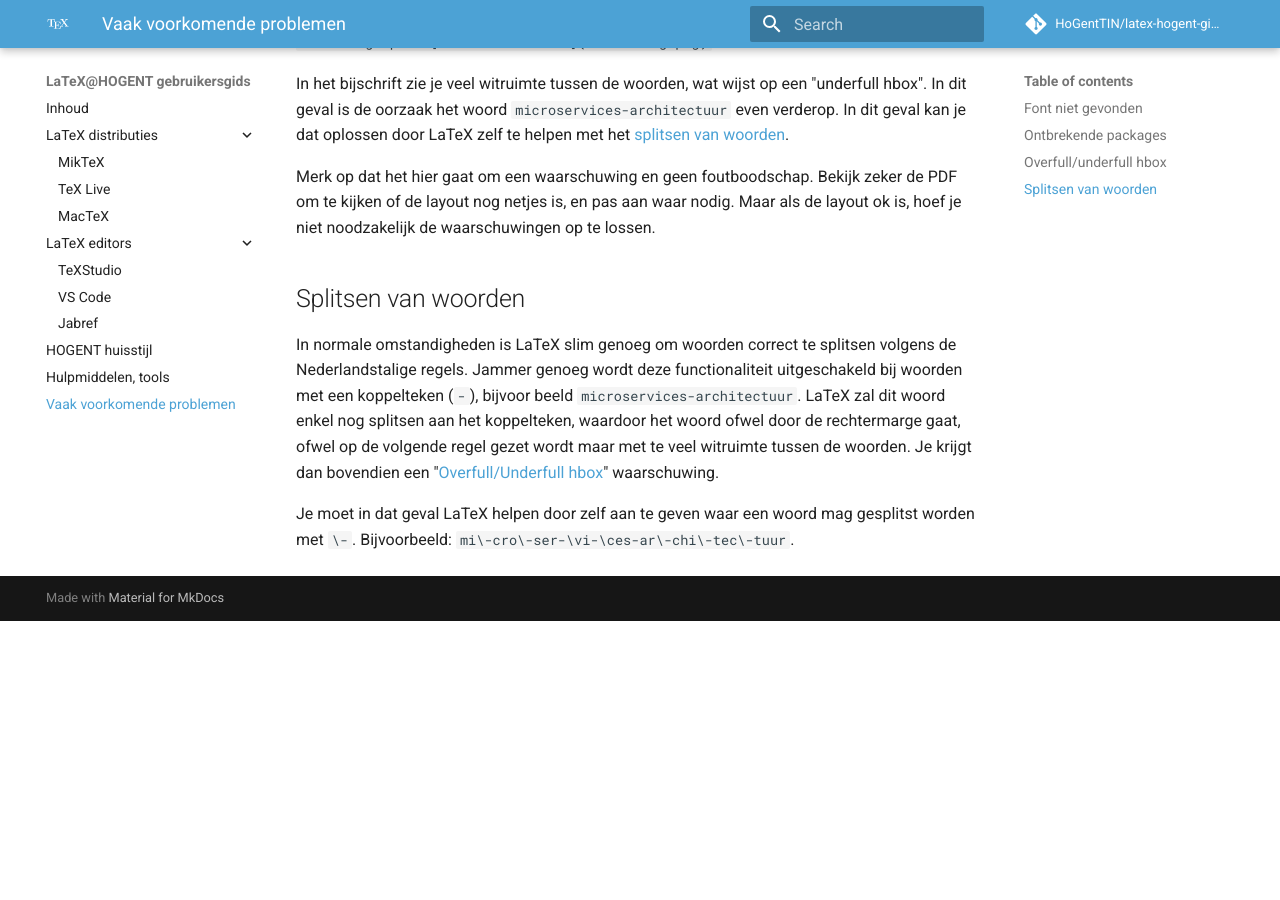
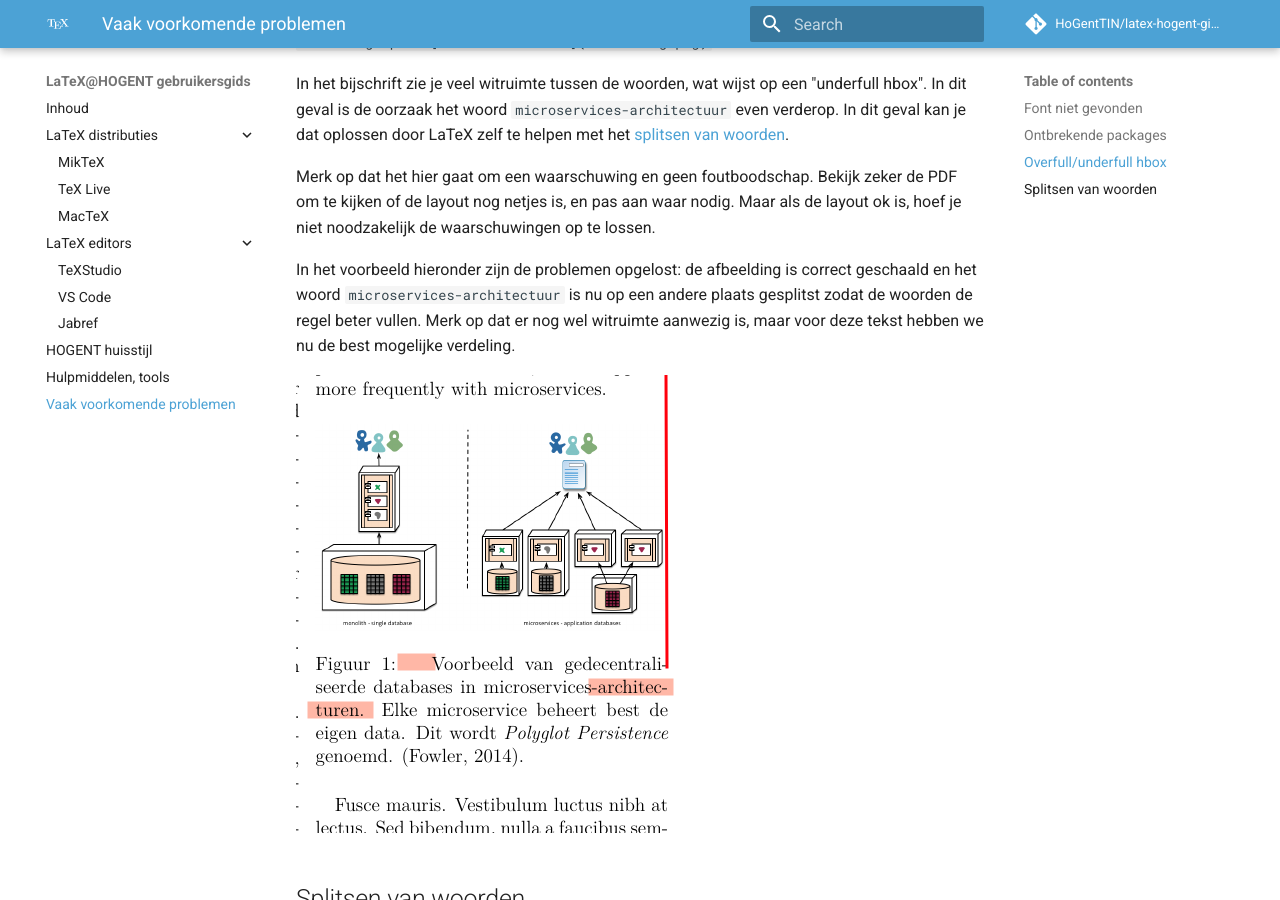
Before and after one commit to HoGentTIN/latex-hogent-gids, an MkDocs documentation site: the page built from docs/problemen.md, in a window 1280 px wide and 900 px high, scrolled down 2426 px. Built offline with MkDocs 1.6.1 and Material for MkDocs 9.7.7, drawn with Linux system fonts in a browser that asks for light colours; comment, search, counter and statistics services are not loaded; before the commit the page ends 3047 px from its top, so only the background shows below that.

Commit message:
Voorbeeld na oplossen warnings toegevoegd

```diff
--- a/docs/problemen.md
+++ b/docs/problemen.md
@@ -38,6 +38,10 @@ In het bijschrift zie je veel witruimte tussen de woorden, wat wijst op een "und
 
 Merk op dat het hier gaat om een waarschuwing en geen foutboodschap. Bekijk zeker de PDF om te kijken of de layout nog netjes is, en pas aan waar nodig. Maar als de layout ok is, hoef je niet noodzakelijk de waarschuwingen op te lossen.
 
+In het voorbeeld hieronder zijn de problemen opgelost: de afbeelding is correct geschaald en het woord `microservices-architectuur` is nu op een andere plaats gesplitst zodat de woorden de regel beter vullen. Merk op dat er nog wel witruimte aanwezig is, maar voor deze tekst hebben we nu de best mogelijke verdeling.
+
+![Resultaat na oplossen overfull en underfull hbox waarschuwingen.](images/hbox-fixed.png)
+
 ## Splitsen van woorden
 
 In normale omstandigheden is LaTeX slim genoeg om woorden correct te splitsen volgens de Nederlandstalige regels. Jammer genoeg wordt deze functionaliteit uitgeschakeld bij woorden met een koppelteken (`-`), bijvoor beeld `microservices-architectuur`. LaTeX zal dit woord enkel nog splitsen aan het koppelteken, waardoor het woord ofwel door de rechtermarge gaat, ofwel op de volgende regel gezet wordt maar met te veel witruimte tussen de woorden. Je krijgt dan bovendien een "[Overfull/Underfull hbox](#overfullunderfull-hbox)" waarschuwing.
```
Also changed, not shown: docs/images/hbox-fixed.png (added).
